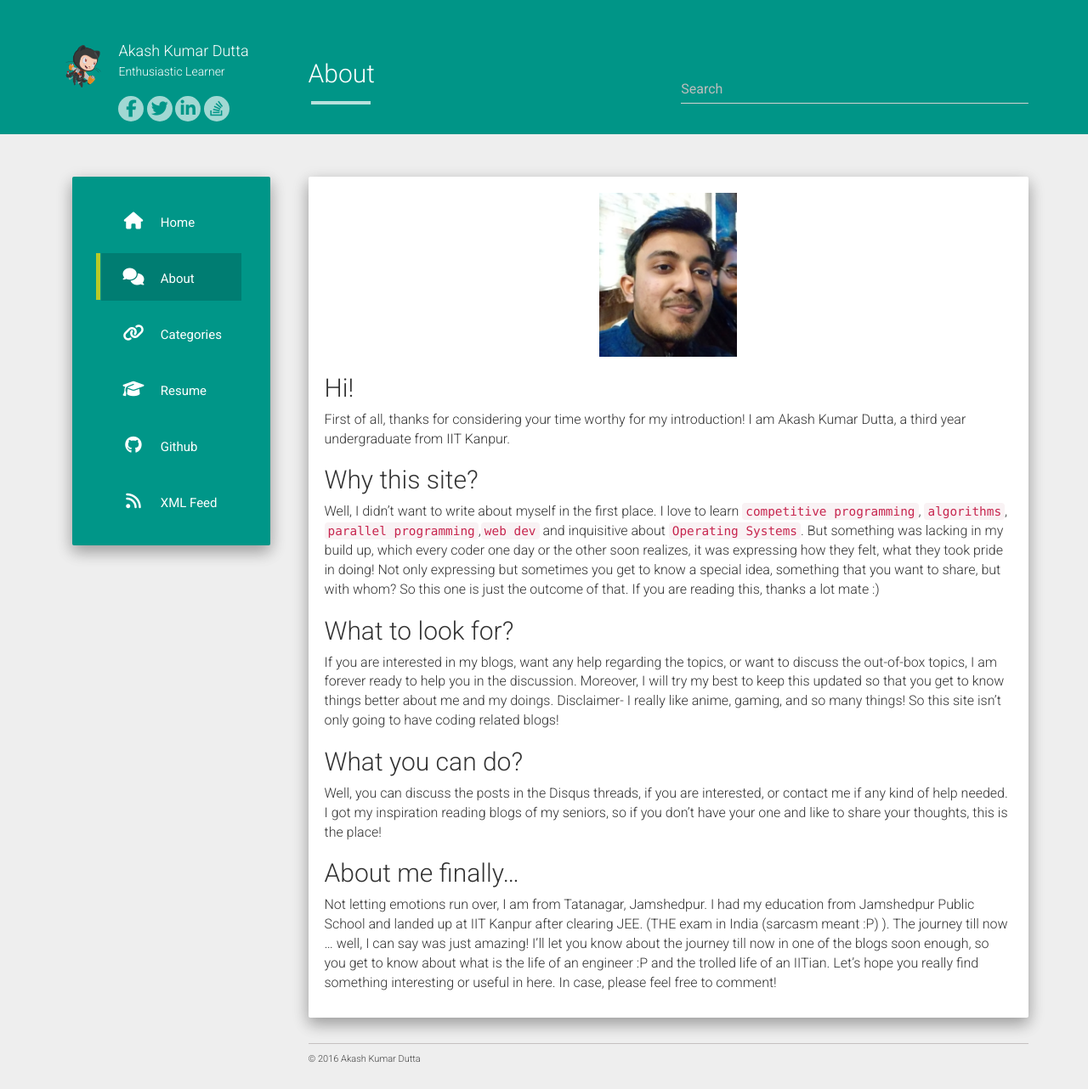
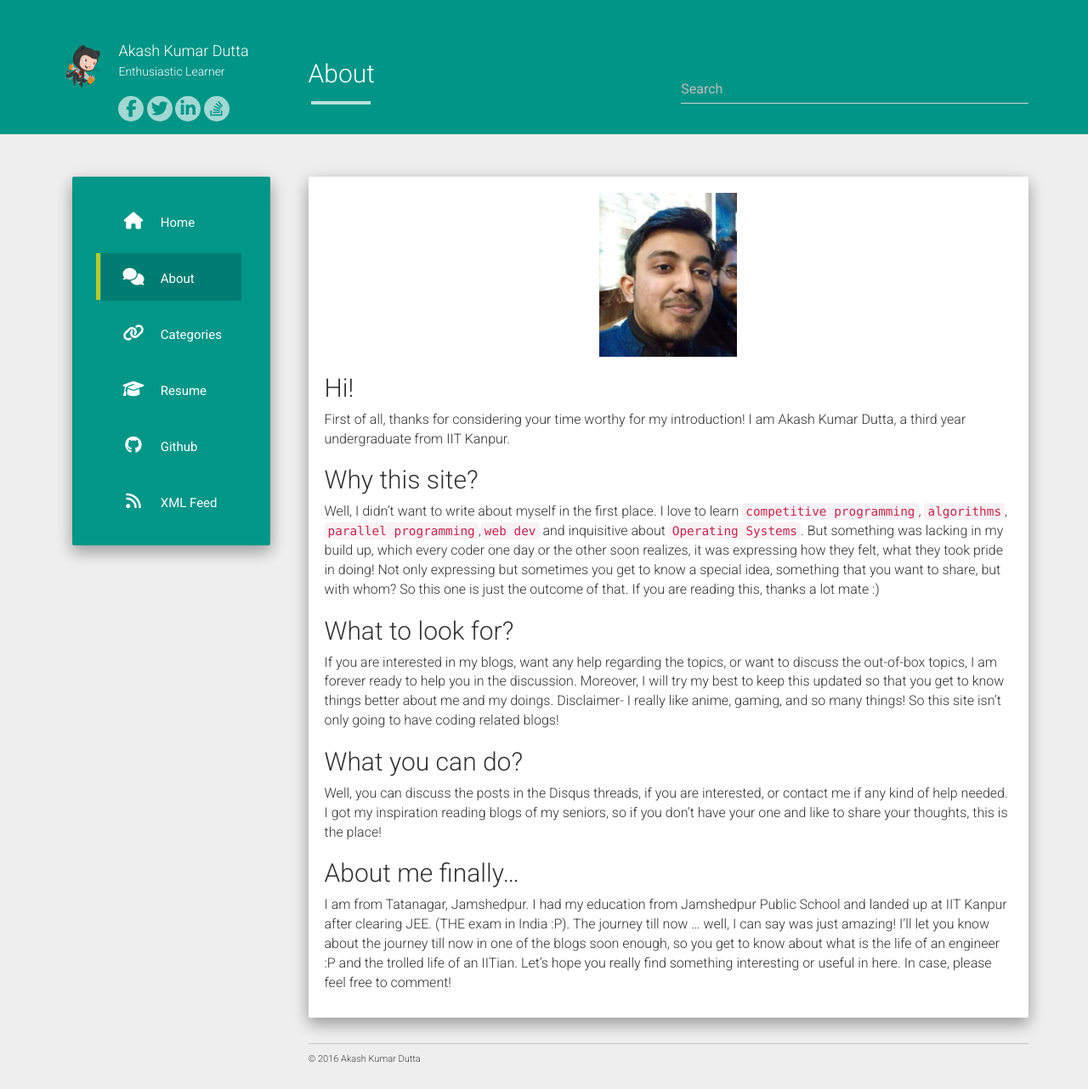
Before and after one commit to AkashKrDutta/AkashKrDutta.github.io, a Jekyll site: the page built from about.md, in a window 1280 px wide. Shown: the whole page at 85% size. Built offline with Jekyll 4.4.1, drawn with Linux system fonts in a browser that asks for light colours; nearby versions of some CDN libraries.

Commit message:
Update about.md

```diff
--- a/about.md
+++ b/about.md
@@ -23,4 +23,4 @@ Disclaimer- I really like anime, gaming, and so many things! So this site isn't
 Well, you can discuss the posts in the Disqus threads, if you are interested, or contact me if any kind of help needed. I got my inspiration reading blogs of my seniors, so if you don't have your one and like to share your thoughts, this is the place!<br>
 
 ## About me finally...
-Not letting emotions run over, I am from Tatanagar, Jamshedpur. I had my education from Jamshedpur Public School and landed up at IIT Kanpur after clearing JEE. (THE exam in India (sarcasm meant :P) ). The journey till now ... well, I can say was just amazing! I'll let you know about the journey till now in one of the blogs soon enough, so you get to know about what is the life of an engineer :P and the trolled life of an IITian. Let's hope you really find something interesting or useful in here. In case, please feel free to comment!
+I am from Tatanagar, Jamshedpur. I had my education from Jamshedpur Public School and landed up at IIT Kanpur after clearing JEE. (THE exam in India :P). The journey till now ... well, I can say was just amazing! I'll let you know about the journey till now in one of the blogs soon enough, so you get to know about what is the life of an engineer :P and the trolled life of an IITian. Let's hope you really find something interesting or useful in here. In case, please feel free to comment!
```
